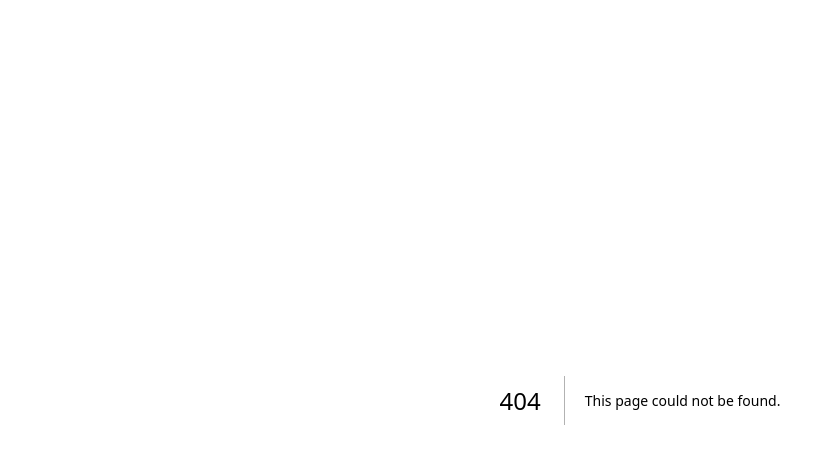
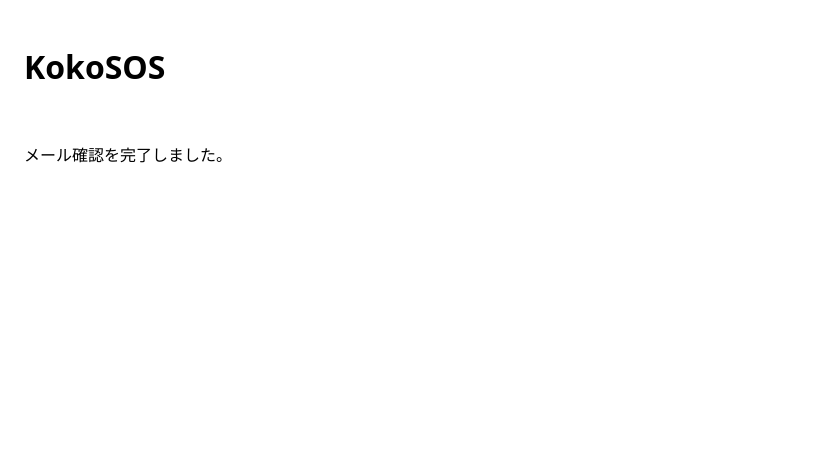
Before and after one commit to kunihara/RINPA-kokosos-monorepo, a Next.js app in the folder apps/web/: page /auth/confirm in a window 1280 px wide. Before the commit this address had no page. Shown: the top 464 px of the page, without its empty margins (0-817 px from the left). Built offline with nearby package versions, Linux system fonts and the light colour scheme.

Commit message:
feat(web): /auth/confirm を実装（Supabaseのテンプレ構成に対応）
- query の type と next を解釈し、next（アプリのディープリンク）へ誘導
- type=recovery の文言を明示し、ユーザー体験を統一

```diff
--- /dev/null
+++ b/apps/web/app/auth/confirm/page.tsx
@@ -0,0 +1,57 @@
+'use client'
+
+import { useEffect, useMemo, useState } from 'react'
+
+export const runtime = 'edge'
+
+export default function AuthConfirmPage() {
+  const [attempted, setAttempted] = useState(false)
+  const search = typeof window !== 'undefined' ? window.location.search : ''
+  const params = useMemo(() => new URLSearchParams((search || '').replace(/^\?/, '')), [search])
+  const type = (params.get('type') || '').toLowerCase()
+  const next = params.get('next') || ''
+
+  useEffect(() => {
+    if (!next) return
+    try { window.location.href = next } catch {}
+    const id = setTimeout(() => setAttempted(true), 800)
+    return () => clearTimeout(id)
+  }, [next])
+
+  const openApp = () => { if (next) window.location.href = next }
+
+  return (
+    <main style={{ padding: 24, display: 'grid', gap: 16 }}>
+      <h1>KokoSOS</h1>
+      {type === 'recovery' ? (
+        <>
+          <p>パスワード再設定の手続きです。</p>
+          {next ? (
+            <>
+              <p>「アプリに戻る」を押して新しいパスワードを設定してください。</p>
+              <button onClick={openApp} style={{ padding: '10px 14px', background: '#111827', color: 'white', borderRadius: 8, border: 'none' }}>アプリに戻る</button>
+              {attempted && (
+                <p style={{ color: '#6b7280', fontSize: 12 }}>自動で開かない場合は上のボタンをタップしてください。</p>
+              )}
+            </>
+          ) : (
+            <p>アプリに戻るリンクが見つかりませんでした。メールのリンクを再度お試しください。</p>
+          )}
+        </>
+      ) : (
+        <>
+          <p>メール確認を完了しました。</p>
+          {next ? (
+            <>
+              <p>「アプリに戻る」を押してください。</p>
+              <button onClick={openApp} style={{ padding: '10px 14px', background: '#111827', color: 'white', borderRadius: 8, border: 'none' }}>アプリに戻る</button>
+              {attempted && (
+                <p style={{ color: '#6b7280', fontSize: 12 }}>自動で開かない場合は上のボタンをタップしてください。</p>
+              )}
+            </>
+          ) : null}
+        </>
+      )}
+    </main>
+  )
+}
```
